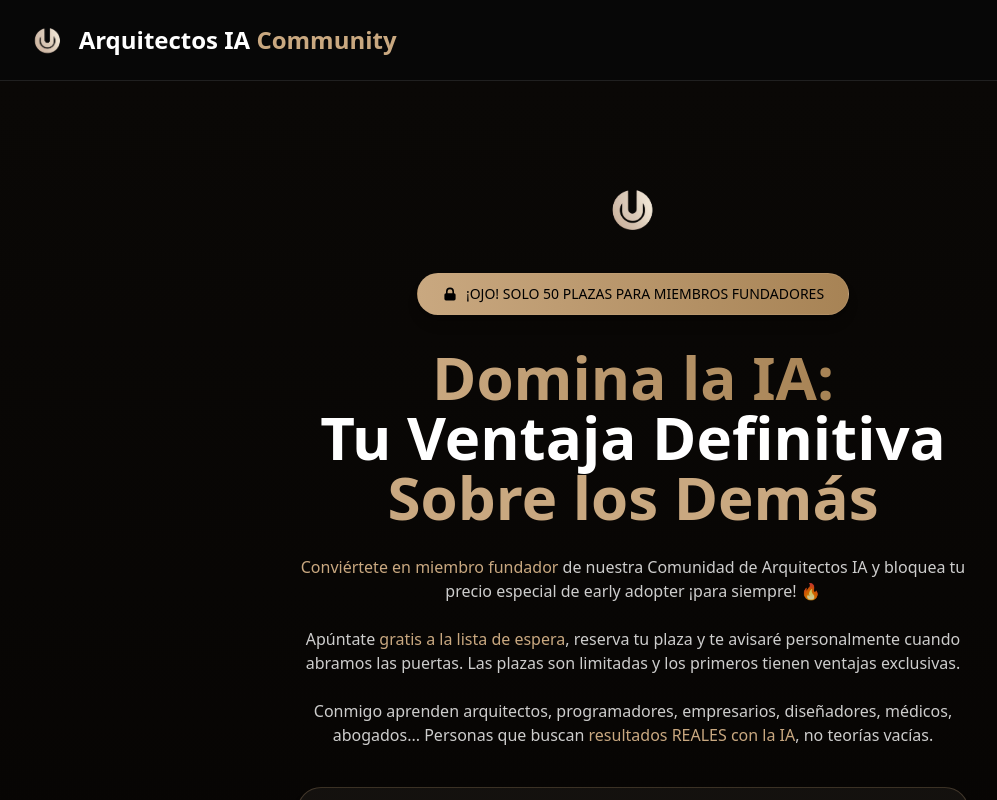
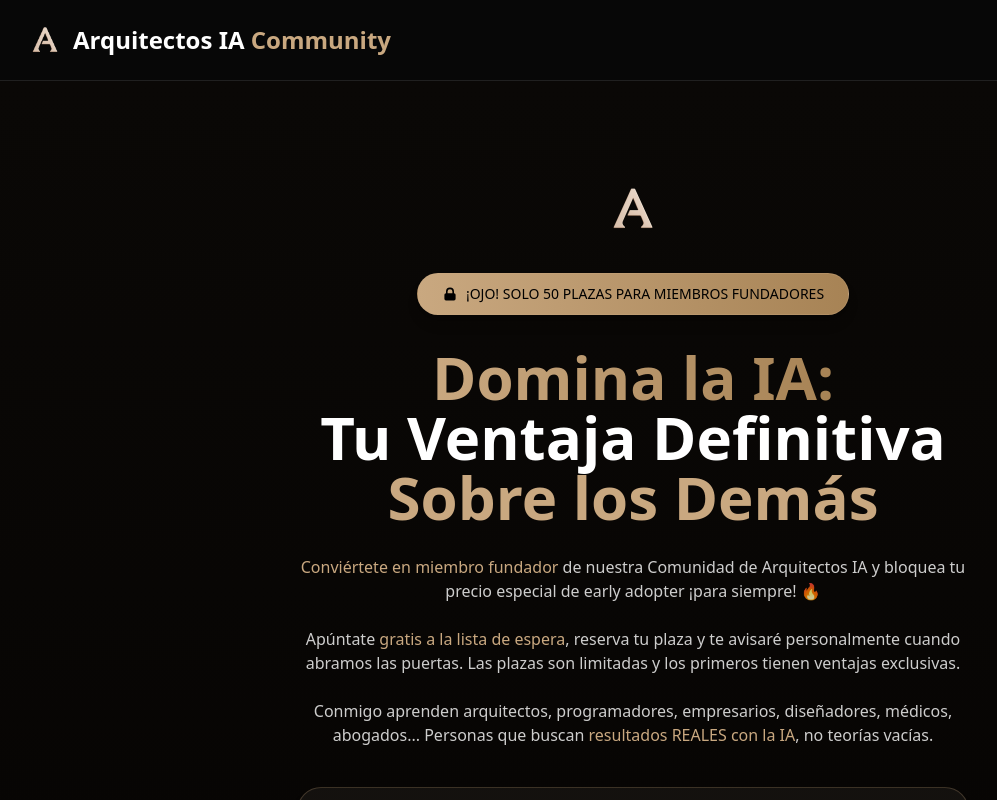
Before and after one commit to adriapedralbes/adriaestevezcom, a Next.js app: page / in a window 1280 px wide. Shown: the whole page, without its empty margins (7-1004 px from the left). Built offline with nearby package versions, Linux system fonts and the light colour scheme.

Commit message:
feat: actualizar logo en el componente Logo para reflejar la nueva identidad visual

```diff
--- a/src/components/Logo.tsx
+++ b/src/components/Logo.tsx
@@ -15,16 +15,16 @@ export function Logo({ width = 96, height = 96, className = "" }: LogoProps) {
   // If the image fails to load with Next.js Image, fall back to regular img tag
   return fallbackToImg ? (
     <img
-      src="/logo_futurprive_sinfondo.png"
-      alt="FuturPrive Logo"
+      src="/logo_arquitectosIA.png"
+      alt="ArquitectosIA Logo"
       width={width}
       height={height}
       className={className}
     />
   ) : (
     <Image
-      src="/logo_futurprive_sinfondo.png"
-      alt="FuturPrive Logo"
+      src="/logo_arquitectosIA.png"
+      alt="ArquitectosIA Logo"
       width={width}
       height={height}
       className={className}
```
Also changed, not shown: public/logo_arquitectosIA.png (added).
